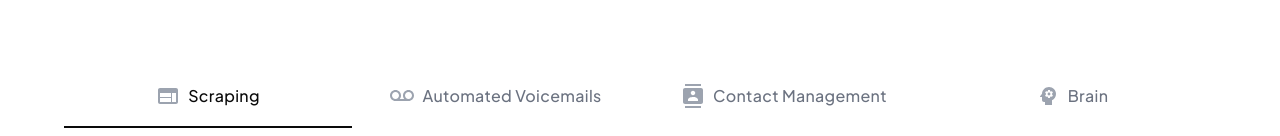
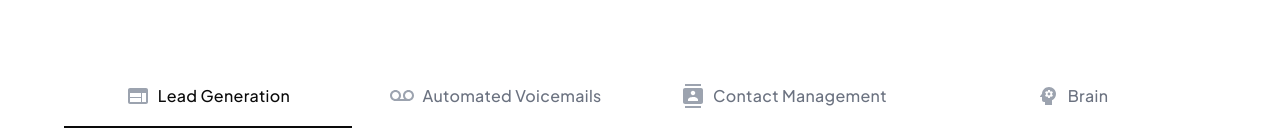
Before and after one commit to shreyputexas/equitle-brain-v1, a React (Vite) app: page /product in a window 1280 px wide. Shown: the part 816-952 px from the top of the page. Built offline with nearby package versions, Linux system fonts and the light colour scheme; no server answers.

Commit message:
fixed scraping errors

```diff
--- a/src/pages/Landing.tsx
+++ b/src/pages/Landing.tsx
@@ -73,7 +73,7 @@ export default function Landing() {
   const cyclingWords = [
     'Voicemails',
     'Investor Communication',
-    'Data Scraping',
+    'Lead Generation',
     'Outreach',
     'Data Population',
     'Deal Tracking'
@@ -147,8 +147,8 @@ export default function Landing() {
     {
       title: 'Lead Generation',
       icon: <LeadGenerationIcon />,
-      description: 'The software scrapes private market contacts for you and finds missing data',
-      features: ['Contact scraping', 'Data enrichment', 'Missing data discovery']
+      description: 'The software finds private market contacts for you and finds missing data',
+      features: ['Finds contacts', 'Data enrichment', 'Missing data discovery']
     },
     {
       title: 'Sourcing',
--- a/src/pages/Product.tsx
+++ b/src/pages/Product.tsx
@@ -75,7 +75,7 @@ export default function Product() {
 
   const features = [
     {
-      category: 'Scraping',
+      category: 'Lead Generation',
       icon: <ScrapingIcon sx={{ fontSize: 40 }} />,
       color: '#9CA3AF',
       items: [
--- a/vite.config.ts
+++ b/vite.config.ts
@@ -19,7 +19,7 @@ export default defineConfig({
     port: 3000,
     proxy: {
       '/api': {
-        target: 'http://localhost:4000',
+        target: 'http://localhost:4001',
         changeOrigin: true
       }
     }
```
